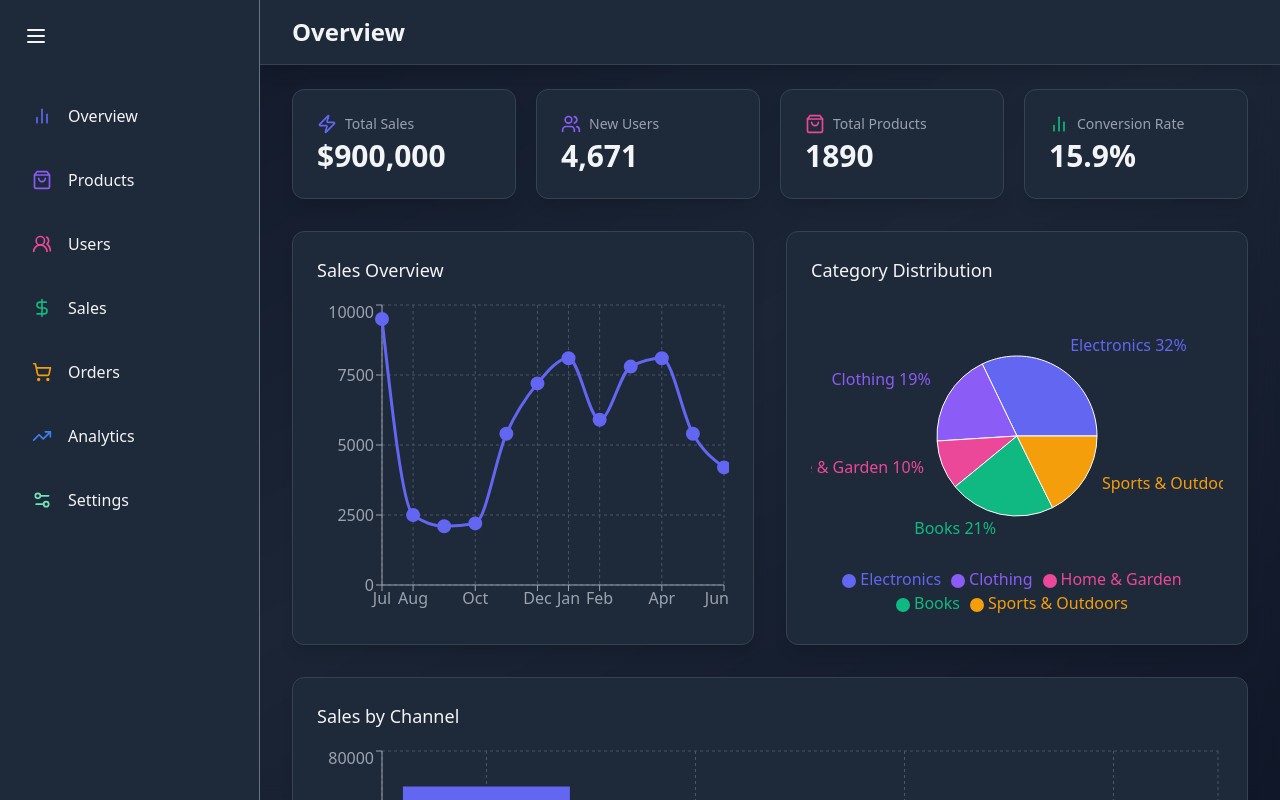
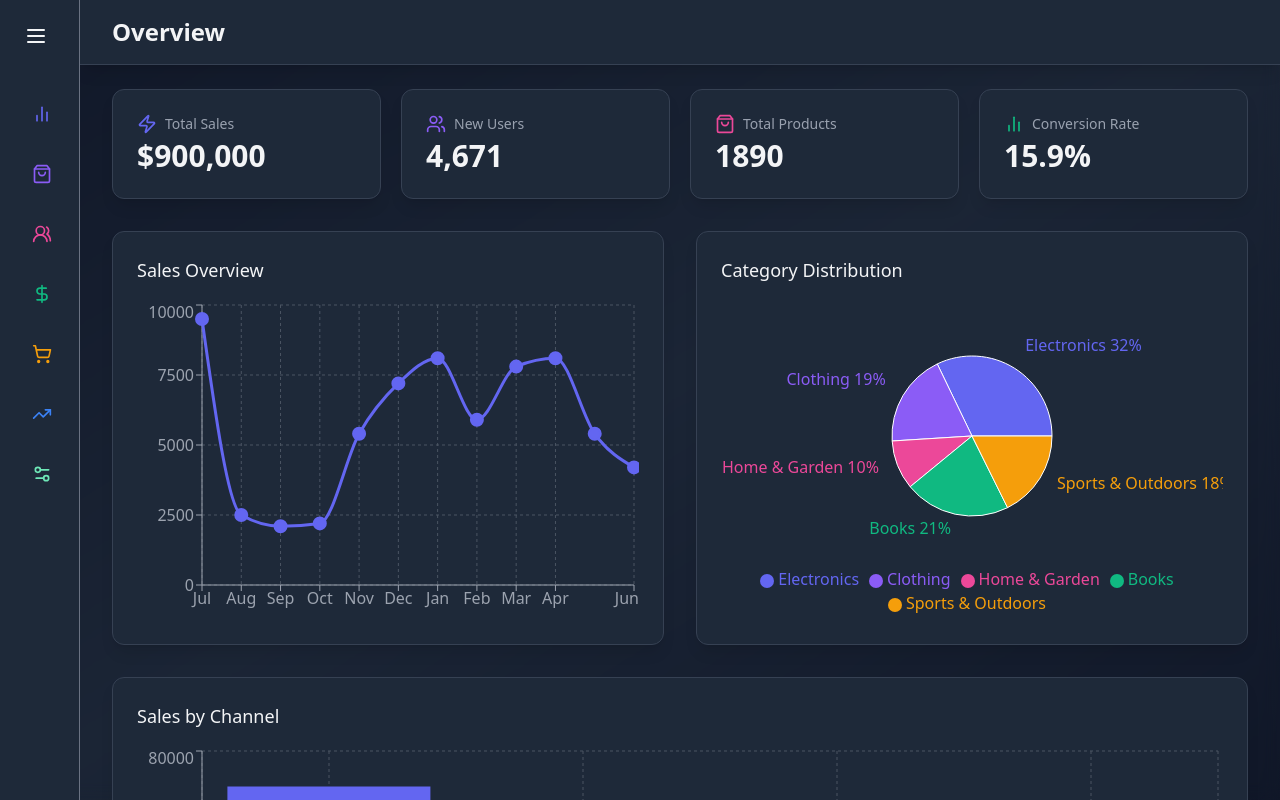
Before and after one commit to HumbleBoyy/Dashboard-Admin-Panel, a React (Vite) app: page / in a window 1280 px wide. Built offline with nearby package versions, Linux system fonts and the light colour scheme.

Commit message:
New Commit

```diff
--- a/src/modules/Sidebar.jsx
+++ b/src/modules/Sidebar.jsx
@@ -5,12 +5,12 @@ import { sidebarLinks } from '../hooks/useRoute';
 import { NavLink } from 'react-router-dom';
 
 const Sidebar = () => {
-  const [isSidebarOpen, setIsSidebarOpen] = useState(true);
+  const [isSidebarOpen, setIsSidebarOpen] = useState(false);
 
   return (
     <motion.div
       initial={{ opacity: 0, width: 80 }}
-      animate={{ opacity: 1, width: isSidebarOpen ? 260 : 80 }}
+      animate={{ opacity: 1, width: isSidebarOpen ? 250 : 80 }}
       transition={{ duration: 0.5 }}
       className="relative flex-shrink-0"
     >
```
